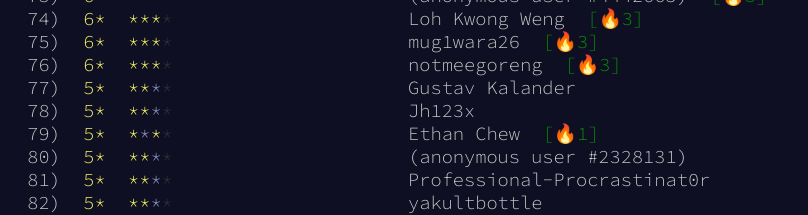
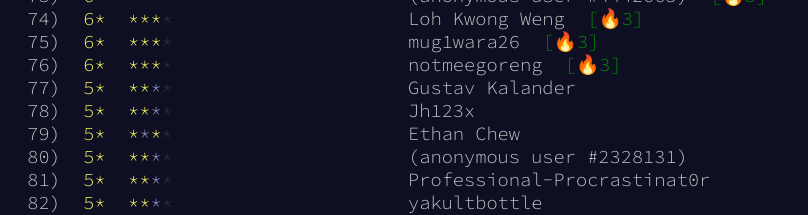
Before and after one commit to mongj/aoc-leaderboard, a React (Vite) app in the folder frontend/: page / in a window 1280 px wide. Shown: the part 1980-2195 px from the top of the page, without its empty margins (0-808 px from the left). Built offline with nearby package versions, Linux system fonts and the light colour scheme.

Commit message:
Feat: min day streak is 2

```diff
--- a/frontend/src/components/Badge.tsx
+++ b/frontend/src/components/Badge.tsx
@@ -33,7 +33,7 @@ const DayStreak = ({ year, latestDay, completionDayLevel }: DayStreakProps) => {
     }
 
     // Ignore latest day since the streak is not broken yet until the next day
-    var currentStreak = completedRecord.slice(0, latestDay - 1).reduce((maxStreak, currentStreak) => {
+    let currentStreak = completedRecord.slice(0, latestDay - 1).reduce((maxStreak, currentStreak) => {
         if (currentStreak === 1) {
             maxStreak++;
         } else {
@@ -47,7 +47,7 @@ const DayStreak = ({ year, latestDay, completionDayLevel }: DayStreakProps) => {
         currentStreak++;
     }
 
-    return currentStreak > 0 ? (
+    return currentStreak > 1 ? (
         <Award titleText={`🔥${currentStreak}`} content="Day Streak!"  />
     ) : (null);
 }
```
